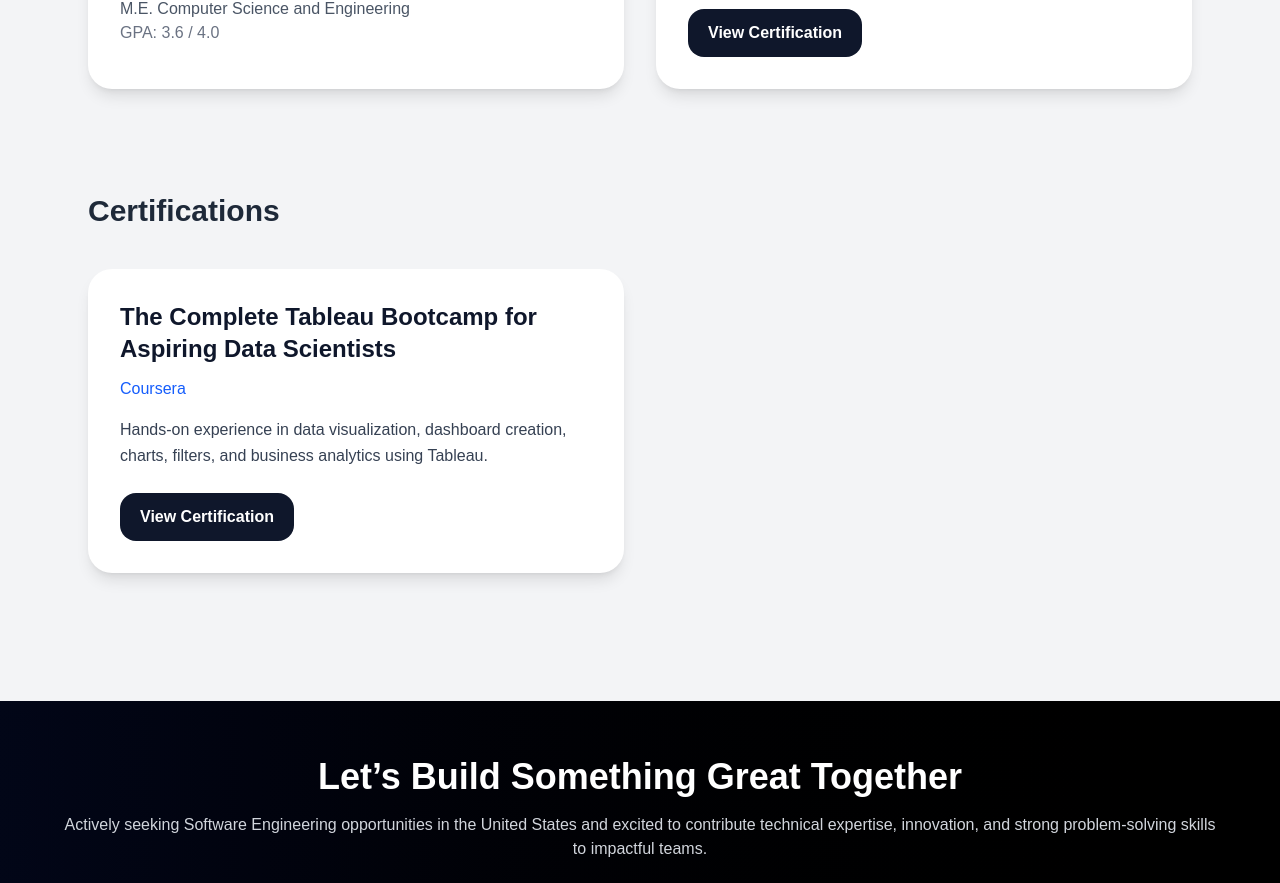
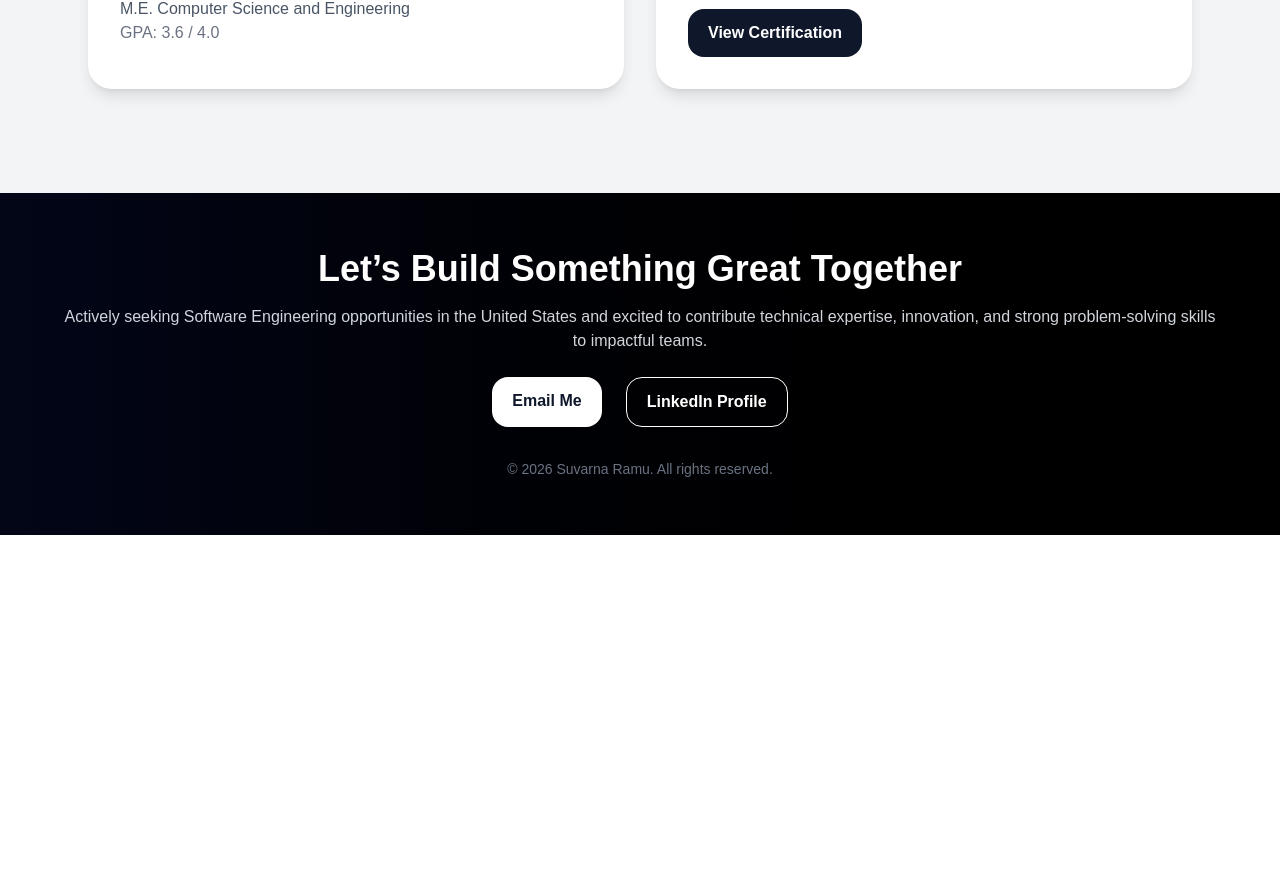
Before and after one commit to SuvarnaAdityan/suvarna-portfolio-, a Next.js app: page / in a window 1280 px wide. Shown: the part 4533-5416 px from the top of the page. After the commit the page ends 5068 px from the top, so only its background shows below. Built offline with nearby package versions, Linux system fonts and the light colour scheme.

Commit message:
Updated portfolio website

```diff
--- a/app/page.js
+++ b/app/page.js
@@ -442,41 +442,6 @@ export default function SuvarnaPortfolio() {
         </div>
       </section>
 
-      {/* Certifications */}
-      <section className="max-w-6xl mx-auto py-16 px-6">
-        <h2 className="text-3xl font-bold mb-10">Certifications</h2>
-
-        <div className="grid md:grid-cols-2 gap-8">
-          {certifications.map((cert) => (
-            <div
-              key={cert.title}
-              className="bg-white p-8 rounded-3xl shadow-lg hover:scale-105 transition duration-300"
-            >
-              <h3 className="text-2xl font-semibold mb-3 text-slate-900">
-                {cert.title}
-              </h3>
-
-              <p className="text-blue-600 font-medium mb-4">
-                {cert.provider}
-              </p>
-
-              <p className="text-gray-700 leading-relaxed mb-6">
-                {cert.description}
-              </p>
-
-              <a
-                href={cert.link}
-                target="_blank"
-                rel="noopener noreferrer"
-                className="inline-block bg-slate-900 text-white px-5 py-3 rounded-2xl font-semibold hover:scale-105 transition"
-              >
-                View Certification
-              </a>
-            </div>
-          ))}
-        </div>
-      </section>
-
       {/* Footer */}
       <footer className="bg-gradient-to-r from-slate-950 to-black text-white py-14 px-6 mt-16">
         <div className="max-w-6xl mx-auto text-center">
```
